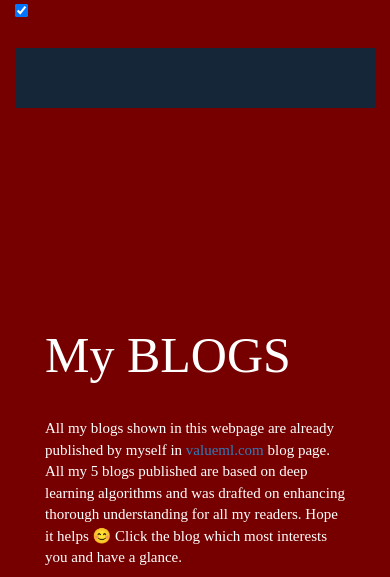
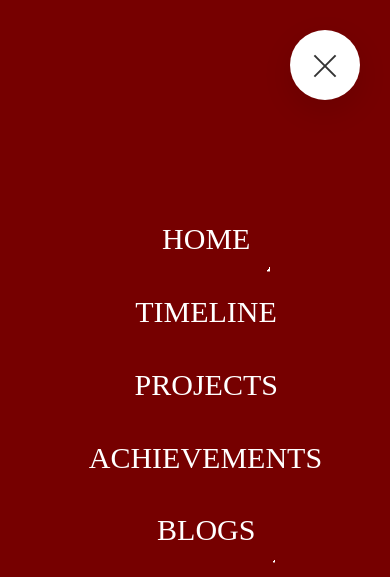
Before and after one commit to Aravind3515/jerrie-bright.github.io, a PHP site: page /blog.html in a window 390 px wide, after a click that opens the changed part. Shown: the top 577 px of the page. Run offline with PHP 8.4, Linux system fonts and the light colour scheme; some libraries are stand-ins or nearby versions; grey boxes are pictures that could not be loaded.

Commit message:
Update style.css

```diff
--- a/css/style.css
+++ b/css/style.css
@@ -109,116 +109,6 @@
   font-family: Roboto Slab;
   margin-bottom: 14px;
   text-decoration: none;
-}
-nav{
-  background: rgb(21, 38, 56);
-  height: 60px;
-  margin-top: 0px;
-  margin-left: 0px;
-  text-decoration: none;
-  width: 100%;
-}
-
-nav ul{
-  float: right;
-  margin-right: 50px;
-  text-decoration: none;
-}
-nav ul li{
-  display: inline-block;
-  line-height: 60px;
-  margin: 0 15px;
-  text-decoration: none;
-}
-nav ul li a{
-  color: white;
-  font-size: 18px;
-  position: relative;
-  padding: 5px 0;
-  text-transform: uppercase;
-  text-decoration: none;
-}
-nav ul li a:hover{
-  color: white;
-  text-decoration: none;
-}
-nav ul li a:before{
-  position: absolute;
-  content: '';
-  left: 0;
-  right: 0;
-  height: 3px;
-  width: 100%;
-  margin-top: 38px;
-  background: white;
-  transform: scaleX(0);
-  transform-origin: right;
-  transition: transform .4s linear;
-}
-nav ul li a:hover:before{
-  transform: scaleX(1);
-  transform-origin: left;
-}
-label #btn,
-label #cancel{
-  color: #fff;
-  font-size: 30px;
-  float: right;
-  line-height: 80px;
-  margin-right: 40px;
-  cursor: pointer;
-  display: none;
-}
-#check{
-  display: none;
-  float: right;
-}
-
-@media(max-width: 944px){
-  nav ul li a{
-    font-size: 17px;
-  }
-}
-
-@media(max-width: 860px){
-  label #btn{
-    display: block;
-    float: right;
-    margin-top: 40px;
-  }
-  ul{
-    position: fixed;
-    width: 100%;
-    height: 100vh;
-    background: #34495e;
-    top: 60px;
-    left: -100%;
-    text-align: center;
-    transition: all .5s;
-    z-index: 99;
-  }
-  nav ul li{
-    display: block;
-    margin: 50px 0;
-    line-height: 30px;
-  }
-  nav ul li a{
-    font-size: 20px;
-  }
-  #check:checked ~ ul{
-    left: 0;
-    float: right;
-  }
-  #check:checked ~ label #btn{
-    display: block;
-    float: right;
-    margin-top: 40px;
-  }
-  #check:checked ~ label #cancel{
-    display: block;
-    float: right;
-  }
-
 }
 
 footer{
@@ -411,3 +301,130 @@
     padding: .5px;
     border-radius: 4px;
 }
+
+.navigation__checkbox {
+    display: none; }
+
+  .navigation__button {
+    background-color: #fff;
+    height: 7rem;
+    width: 7rem;
+    position: fixed;
+    top: 6rem;
+    right: 6rem;
+    border-radius: 50%;
+    z-index: 2000;
+    box-shadow: 0 1rem 3rem rgba(0, 0, 0, 0.1);
+    text-align: center;
+    cursor: pointer; }
+    @media only screen and (max-width: 56.25em) {
+      .navigation__button {
+        top: 4rem;
+        right: 4rem; } }
+    @media only screen and (max-width: 37.5em) {
+      .navigation__button {
+        top: 3rem;
+        right: 3rem; } }
+
+  .navigation__background {
+    height: 6rem;
+    width: 6rem;
+    border-radius: 50%;
+    position: fixed;
+    top: 6.5rem;
+    right: 6.5rem;
+    background-image: radial-gradient(#760000, #760000);
+    z-index: 1000;
+    transition: transform 0.8s cubic-bezier(0.86, 0, 0.07, 1); }
+    @media only screen and (max-width: 56.25em) {
+      .navigation__background {
+        top: 4.5rem;
+        right: 4.5rem; } }
+    @media only screen and (max-width: 37.5em) {
+      .navigation__background {
+        top: 3.5rem;
+        right: 3.5rem; } }
+
+  .navigation__nav {
+    height: 100vh;
+    position: fixed;
+    top: 0;
+    left: 0;
+    z-index: 1500;
+    opacity: 0;
+    width: 0;
+    transition: all 0.8s cubic-bezier(0.68, -0.55, 0.265, 1.55); }
+
+  .navigation__list {
+    position: absolute;
+    top: 50%;
+    left: 50%;
+    transform: translate(-50%, -50%);
+    list-style: none;
+    text-align: center;
+    width: 100%; }
+
+  .navigation__item {
+    margin: 1rem; }
+
+  .navigation__link:link, .navigation__link:visited {
+    display: inline-block;
+    font-size: 3rem;
+    font-weight: 300;
+    padding: 1rem 2rem;
+    color: #fff;
+    text-decoration: none;
+    text-transform: uppercase;
+    background-image: linear-gradient(120deg, transparent 0%, transparent 50%, #fff 50%);
+    background-size: 220%;
+    transition: all .4s; }
+    .navigation__link:link span, .navigation__link:visited span {
+      margin-right: 1.5rem;
+      display: inline-block; }
+
+  .navigation__link:hover, .navigation__link:active {
+    background-position: 100%;
+    color: #0400ff;
+    transform: translateX(1rem); }
+
+  .navigation__checkbox:checked ~ .navigation__background {
+    transform: scale(80); }
+
+  .navigation__checkbox:checked ~ .navigation__nav {
+    opacity: 1;
+    width: 100%; }
+
+  .navigation__icon {
+    position: relative;
+    margin-top: 3.5rem; }
+    .navigation__icon, .navigation__icon::before, .navigation__icon::after {
+      width: 3rem;
+      height: 2px;
+      background-color: #333;
+      display: inline-block; }
+    .navigation__icon::before, .navigation__icon::after {
+      content: "";
+      position: absolute;
+      left: 0;
+      transition: all .2s; }
+    .navigation__icon::before {
+      top: -.8rem; }
+    .navigation__icon::after {
+      top: .8rem; }
+
+  .navigation__button:hover .navigation__icon::before {
+    top: -1rem; }
+
+  .navigation__button:hover .navigation__icon::after {
+    top: 1rem; }
+
+  .navigation__checkbox:checked + .navigation__button .navigation__icon {
+    background-color: transparent; }
+
+  .navigation__checkbox:checked + .navigation__button .navigation__icon::before {
+    top: 0;
+    transform: rotate(135deg); }
+
+  .navigation__checkbox:checked + .navigation__button .navigation__icon::after {
+    top: 0;
+    transform: rotate(-135deg); }
```
